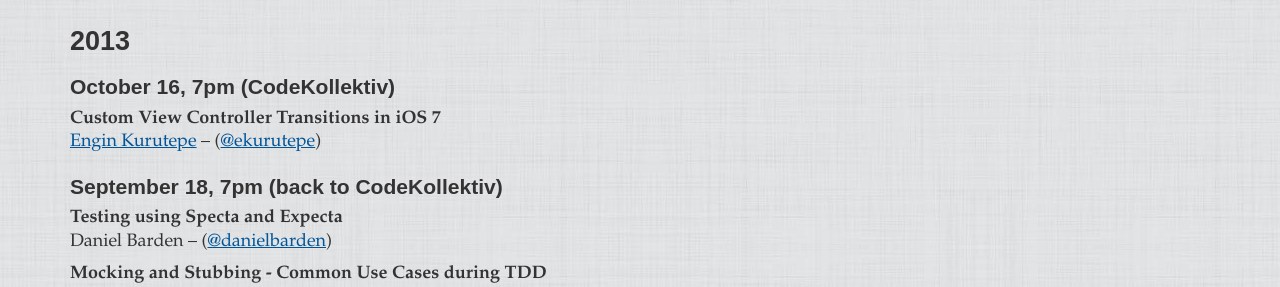
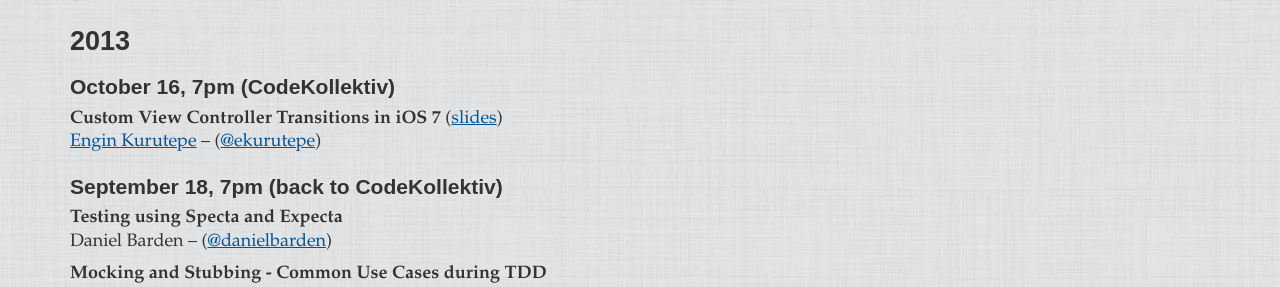
Before and after one commit to cocoaheads-berlin/cocoaheads-berlin.github.com, a Jekyll site: the page built from index.markdown, in a window 1280 px wide and 900 px high, scrolled down 1238 px. Shown: the part 150-437 px from the top of the window. Built offline with Jekyll 4.4.1, drawn with Linux system fonts in a browser that asks for light colours; some web fonts are replaced; Markdown is read by kramdown in place of the engine named in the settings.

Commit message:
added yesterday's slides

```diff
--- a/index.markdown
+++ b/index.markdown
@@ -70,7 +70,7 @@ list!
 
 ### October 16, 7pm (CodeKollektiv)
 
-**Custom View Controller Transitions in iOS 7** <br>
+**Custom View Controller Transitions in iOS 7** ([slides](https://speakerdeck.com/ekurutepe/custom-transitions-in-ios-7-cocoaheads-berlin-talk))<br>
 [Engin Kurutepe](http://www.kurutepe.com) – ([@ekurutepe](https://twitter.com/ekurutepe))
 
 ### September 18, 7pm (back to CodeKollektiv)
```
